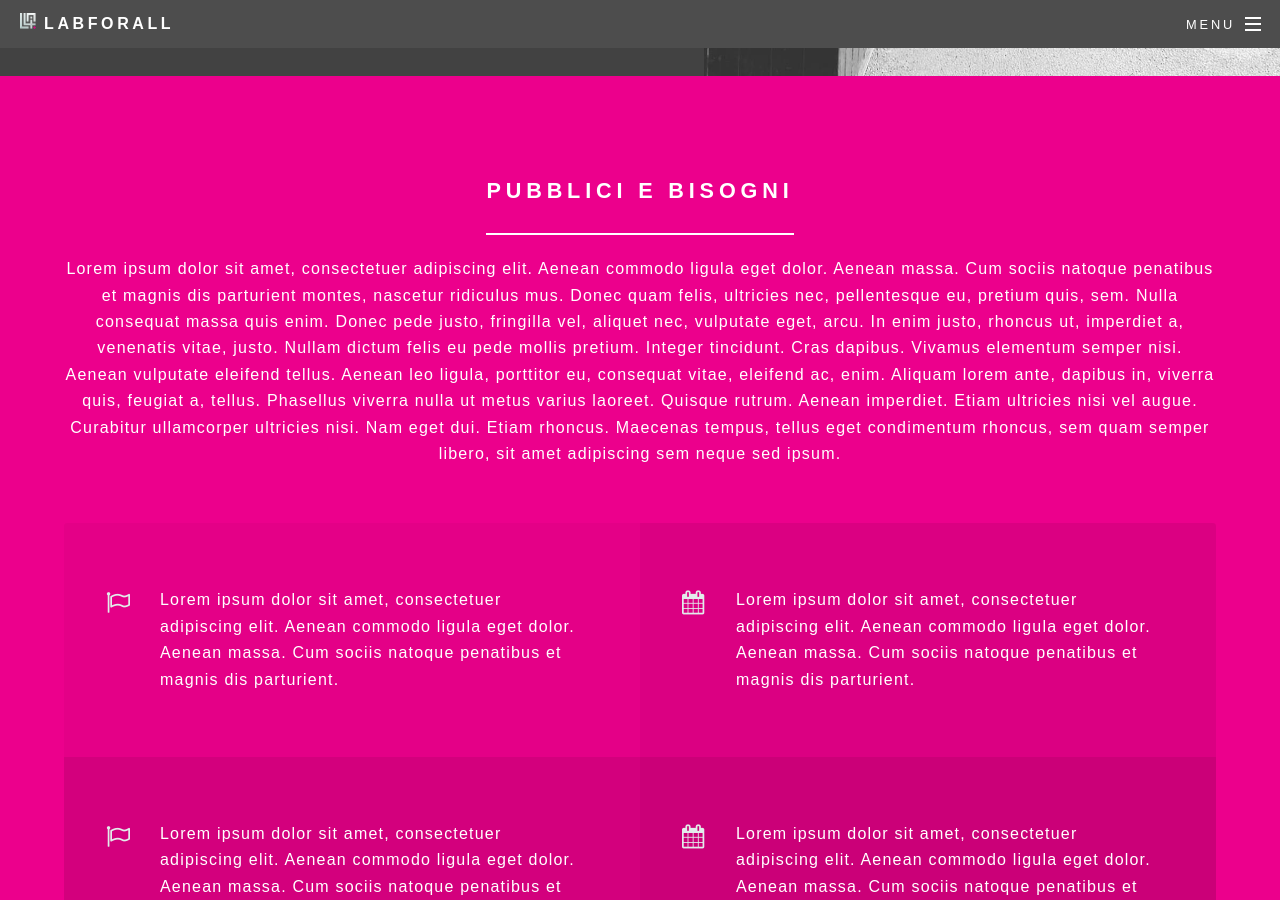
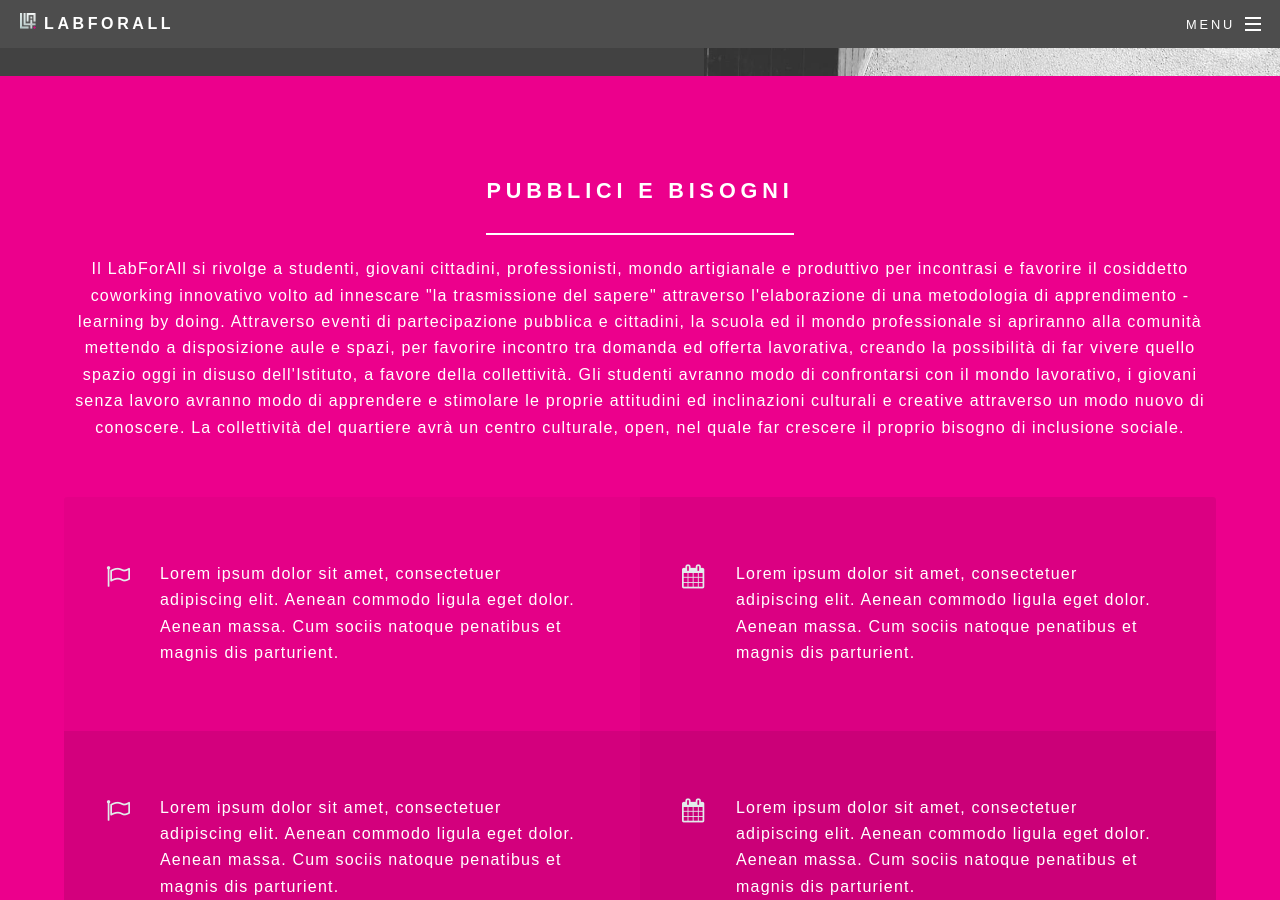
Before and after one commit to cogiarplus/labforall, a Jekyll site: the page built from index.html, in a window 1280 px wide and 900 px high, scrolled down 4002 px. Built offline with Jekyll 4.4.1, drawn with Linux system fonts in a browser that asks for light colours; some web fonts are replaced.

Commit message:
Update _config.yml

```diff
--- a/_config.yml
+++ b/_config.yml
@@ -70,7 +70,15 @@ descrizione_dello_spazio:
 
 # PUBBLICI E BISOGNI (MAX 1000 BATTUTE)
 # Destinatari del progetto e loro bisogni, modalità con cui si prevede di attivare processi di coinvolgimento delle comunità di riferimento
-pubblici_e_bisogni: "Lorem ipsum dolor sit amet, consectetuer adipiscing elit. Aenean commodo ligula eget dolor. Aenean massa. Cum sociis natoque penatibus et magnis dis parturient montes, nascetur ridiculus mus. Donec quam felis, ultricies nec, pellentesque eu, pretium quis, sem. Nulla consequat massa quis enim. Donec pede justo, fringilla vel, aliquet nec, vulputate eget, arcu. In enim justo, rhoncus ut, imperdiet a, venenatis vitae, justo. Nullam dictum felis eu pede mollis pretium. Integer tincidunt. Cras dapibus. Vivamus elementum semper nisi. Aenean vulputate eleifend tellus. Aenean leo ligula, porttitor eu, consequat vitae, eleifend ac, enim. Aliquam lorem ante, dapibus in, viverra quis, feugiat a, tellus. Phasellus viverra nulla ut metus varius laoreet. Quisque rutrum. Aenean imperdiet. Etiam ultricies nisi vel augue. Curabitur ullamcorper ultricies nisi. Nam eget dui. Etiam rhoncus. Maecenas tempus, tellus eget condimentum rhoncus, sem quam semper libero, sit amet adipiscing sem neque sed ipsum."
+pubblici_e_bisogni: "Il LabForAll si rivolge a studenti, giovani cittadini, professionisti, mondo artigianale e produttivo
+per incontrasi e favorire il cosiddetto coworking innovativo volto ad innescare \"la trasmissione del sapere\" attraverso
+l'elaborazione di una metodologia di apprendimento -learning by doing.
+Attraverso eventi di partecipazione pubblica e cittadini, la scuola ed il mondo professionale si apriranno
+alla comunità mettendo a disposizione aule e spazi, per favorire incontro tra domanda ed offerta lavorativa,
+creando la possibilità di far vivere quello spazio oggi in disuso dell'Istituto, a favore della collettività.
+Gli studenti avranno modo di confrontarsi con il mondo lavorativo, i giovani senza lavoro avranno modo di apprendere e
+stimolare le proprie attitudini ed inclinazioni culturali e creative attraverso un modo nuovo di conoscere.
+La collettività del quartiere avrà un centro culturale, open, nel quale far crescere il proprio bisogno di inclusione sociale."
 
 # SISTEMA DI OFFERTA E ATTIVITA` CHE VERRANNO PROPOSTE (MAX 1000 BATTUTE)
 # NOTE: Diviso in sei parti solo per ragioni grafiche
```
